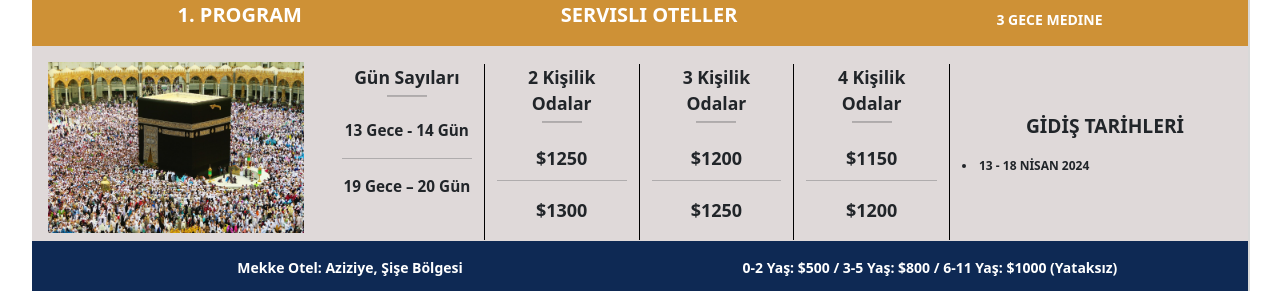
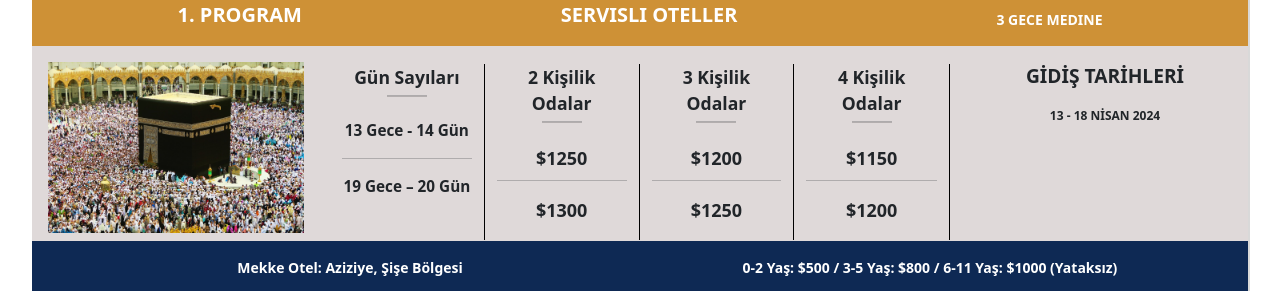
Before and after one commit to erenyusufduran/birey-tour, a React (Vite) app: page /sevval-umresi/umre in a window 1280 px wide. Shown: the part 650-941 px from the top of the page. Built offline with nearby package versions, Linux system fonts and the light colour scheme.

Commit message:
dates for less than five datas

```diff
--- a/src/components/TourCard2.jsx
+++ b/src/components/TourCard2.jsx
@@ -83,6 +83,10 @@ const StyledH7 = styled(StyledMini)`
 const StyledDates = styled.p`
   font-size: 12px;
   font-size: 0.85em;
+
+  li {
+    list-style: ${(props) => (props.type === 'less' ? 'none' : '')};
+  }
 
   @media screen and (max-width: 1420px) and (min-width: 1200px) {
     font-size: 12px !important;
@@ -383,14 +387,14 @@ const TourCard2 = ({ tourCard }) => {
               </StyledRow>
             </StyledCols>
 
-            <StyledCols className="col-lg-12 col-xl-3 col-xxl-3  my-auto">
+            <StyledCols className="col-lg-12 col-xl-3 col-xxl-3">
               <div>
                 <StyledH6 className="mb-3 text-uppercase fw-bold">GİDİŞ TARİHLERİ</StyledH6>
                 <DatesRow className="row">
                   {dates.entries.map((entry, i) => {
                     if (dateLength <= 5) {
                       return (
-                        <StyledDates style={{ fontSize: '.9em' }} key={i}>
+                        <StyledDates type="less" className="text-center" style={{ fontSize: '.9em' }} key={i}>
                           <li>
                             <span className="fw-bold">{entry}</span>
                           </li>
```
